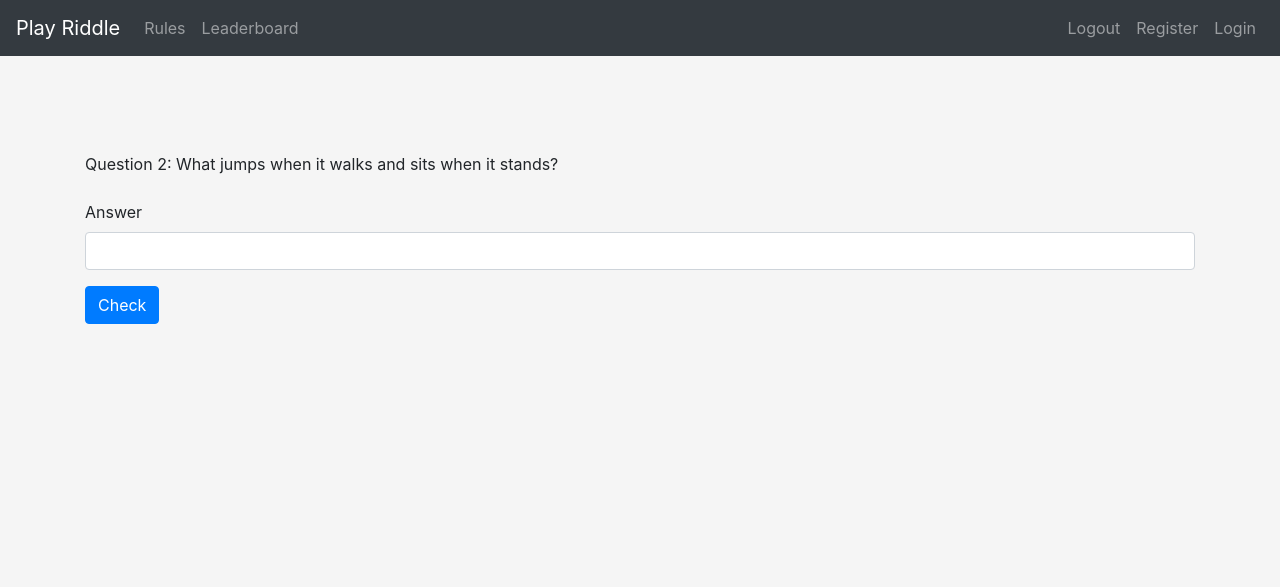
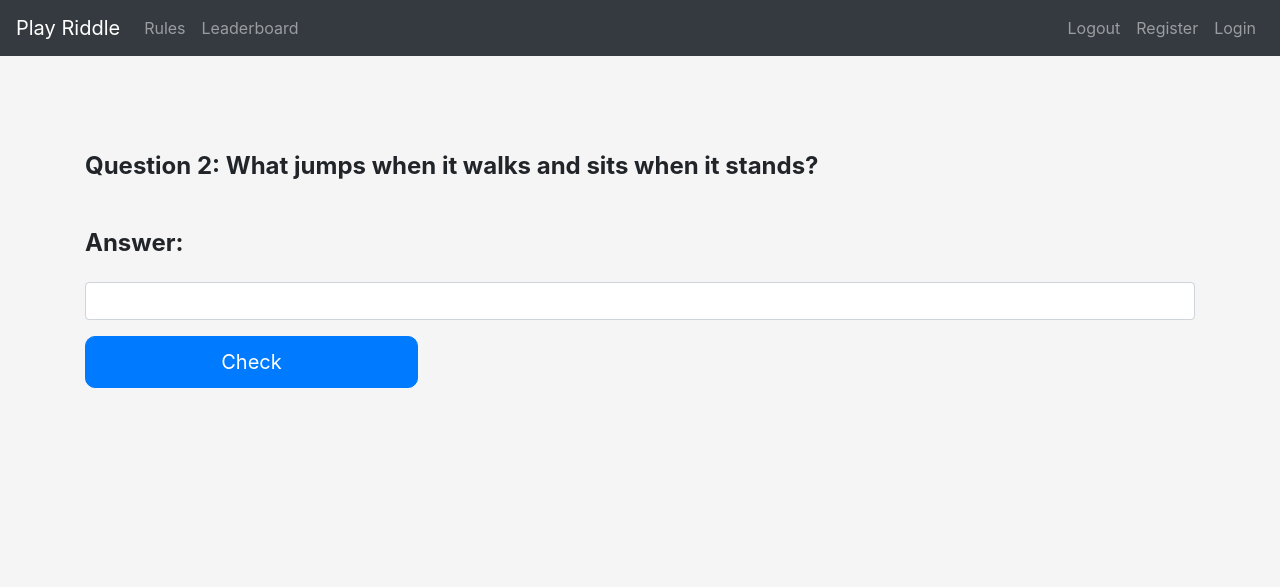
Before and after one commit to markwilde33/CI-project-three, a Flask app: page /play_quiz in a window 1280 px wide. Shown: the top 587 px of the page. Run offline with Flask 2, Linux system fonts and the light colour scheme; the visitor is signed in with stand-in values (Sample User, id 1); some libraries are stand-ins or nearby versions.

Commit message:
Made some minor style changes including margin, padding and color changes. Added links tho the riddle animals on play_quiz page

```diff
--- a/templates/play_quiz.html
+++ b/templates/play_quiz.html
@@ -4,33 +4,53 @@
    {% from "includes/_formhelpers.html" import render_field %}
    {% if correct_answer %}
    <form method="POST" action="/next_question">
+
       <div class="form-group">
-         <label for="question">{{ question }}</label>
+         <!-- <label for="question">
+            <h5><strong>{{ question }}</strong></h5>
+         </label> -->
       </div>
       <div class="form-group">
-         <label for="answer">{{ answer }}</label>
+         <label for="answer">
+            <h3><strong>{{ answer }}</strong></h3>
+         </label>
+      </div>
+
+      <div class="form-group text-center">
+         <label for="links"><strong>Find out more about this animal <a href="{{ links }}" target="blank">here</a></strong></label>
       </div>
       <div class="form-group img-circle">
          <img src="{{ image }}" class="img-riddles" alt="{{ answer }}" />
       </div>
       <div class="text-center">
          {% if last_question %}
-         <input class="btn btn-success" type="submit" name="finish" value="Finish">
+         <input class="btn btn-success btn-lg" type="submit" name="finish" value="Finish">
          {% else %}
-         <input class="btn btn-primary" type="submit" name="next" value="Next Question">
+         <input class="btn btn-primary btn-lg" type="submit" name="next" value="Next Question">
          {% endif %}
       </div>
+
    </form>
    {% else %}
-   <form method="POST" action="/riddle">
-      <div class="form-group">
-         <label for="question">{{ question }}</label>
+   <form method="POST" action="/riddle" class="mt-5">
+      <div class="wrapper question_styles">
+         <div class="form-group">
+            <label for="question">
+               <h4><strong>{{ question }}</strong></h4>
+            </label>
+         </div>
+         <div class="form-group">
+            <label for="answer">
+               <p>
+                  <h4><strong>Answer:</strong></h4>
+               </p>
+            </label>
+            <p> <input type="text" name="answer" class="form-control text-center"></p>
+            <p> <input class="btn btn-primary btn-lg" type="submit" value="Check"></p>
+         </div>
+
       </div>
-      <div class="form-group">
-         <label for="answer">Answer</label>
-         <input type="text" name="answer" class="form-control">
-      </div>
-      <input class="btn btn-primary" type="submit" value="Check">
+
    </form>
 </div>
 {% endif %}
```
Also changed, not shown: templates/start_quiz.html (+5 -3 lines).
